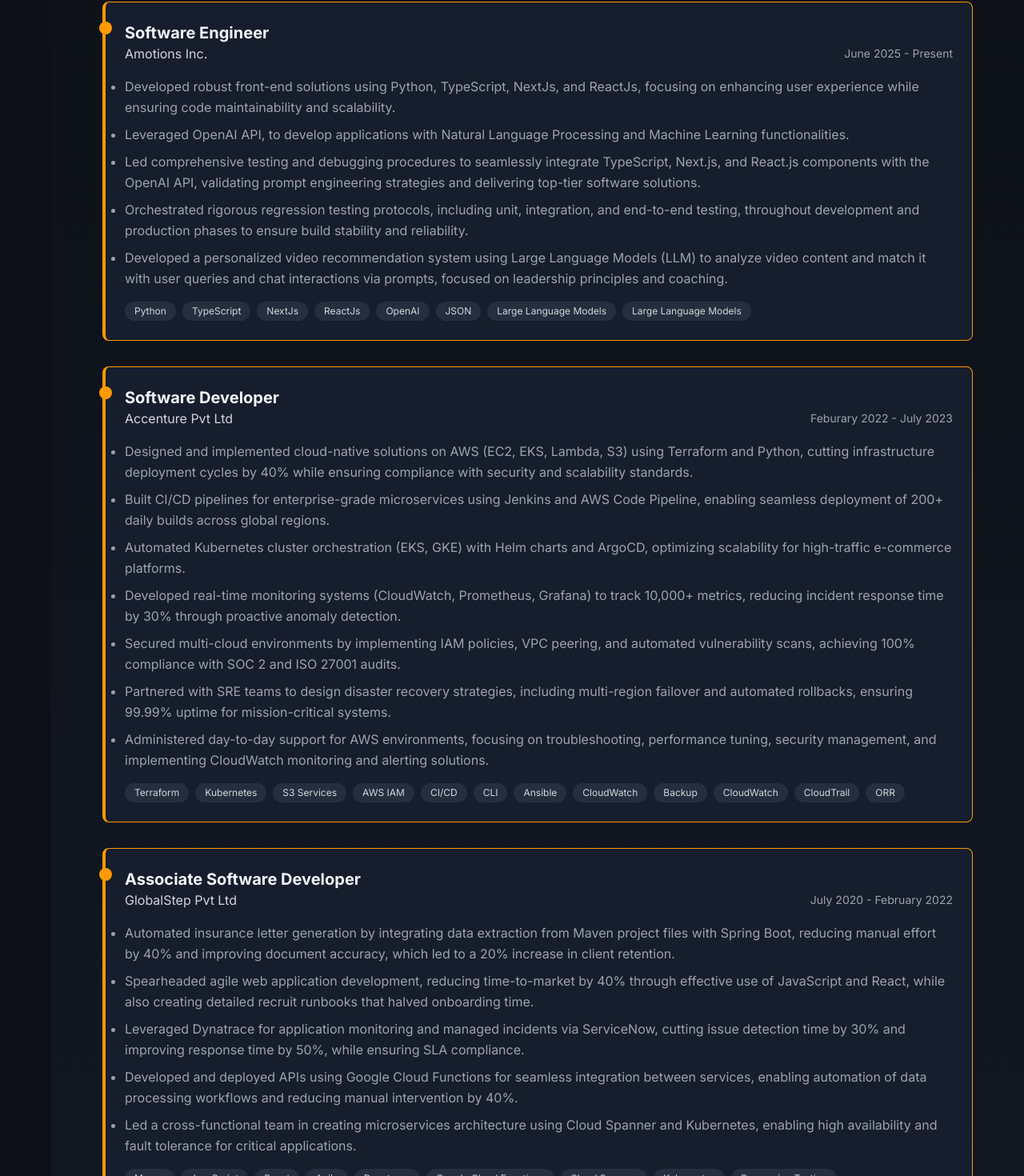
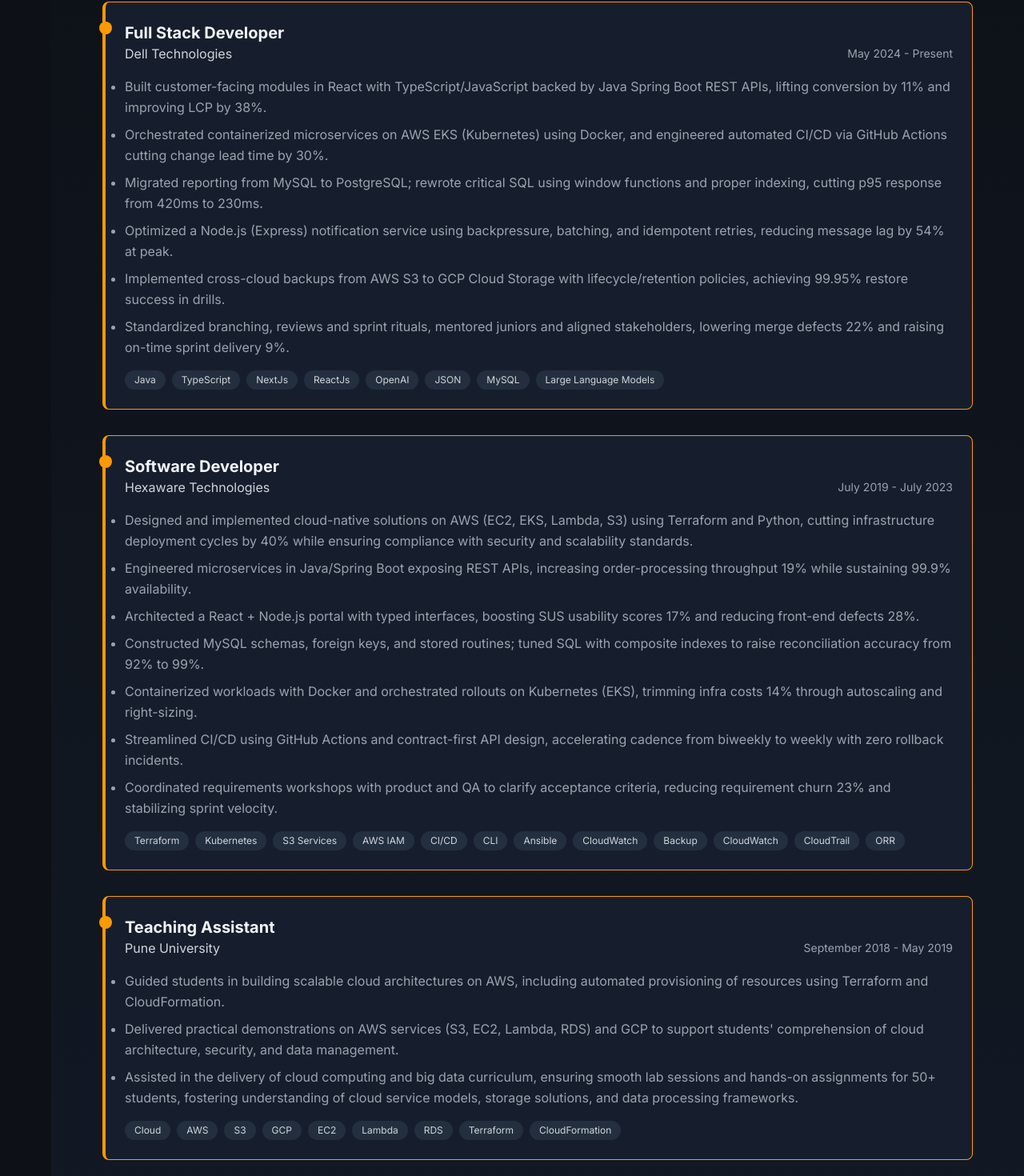
Before and after one commit to VishalPuri2808/MyPortfolio, a React (Vite) app: page / in a window 1280 px wide. Shown: the part 2824-4294 px from the top of the page at 80% size. Built offline with nearby package versions, Linux system fonts and the light colour scheme.

Commit message:
Updated experience

```diff
--- a/src/components/Experience.tsx
+++ b/src/components/Experience.tsx
@@ -25,40 +25,41 @@ const Experience: React.FC = () => {
   const experiences: ExperienceItem[] = [
     {
       id: 1,
-      title: "Software Engineer",
-      company: "Amotions Inc.",
-      period: "June 2025 - Present",
+      title: "Full Stack Developer",
+      company: "Dell Technologies",
+      period: "May 2024 - Present",
       responsibilities: [
-        "Developed robust front-end solutions using Python, TypeScript, NextJs, and ReactJs, focusing on enhancing user experience while ensuring code maintainability and scalability.",
-"Leveraged OpenAI API, to develop applications with Natural Language Processing and Machine Learning functionalities.",
-"Led comprehensive testing and debugging procedures to seamlessly integrate TypeScript, Next.js, and React.js components with the OpenAI API, validating prompt engineering strategies and delivering top-tier software solutions.",
-"Orchestrated rigorous regression testing protocols, including unit, integration, and end-to-end testing, throughout development and production phases to ensure build stability and reliability.",
-"Developed a personalized video recommendation system using Large Language Models (LLM) to analyze video content and match it with user queries and chat interactions via prompts, focused on leadership principles and coaching.",
+        "Built customer-facing modules in React with TypeScript/JavaScript backed by Java Spring Boot REST APIs, lifting conversion by 11% and improving LCP by 38%.",
+        "Orchestrated containerized microservices on AWS EKS (Kubernetes) using Docker, and engineered automated CI/CD via GitHub Actions cutting change lead time by 30%.",
+        "Migrated reporting from MySQL to PostgreSQL; rewrote critical SQL using window functions and proper indexing, cutting p95 response from 420ms to 230ms.",
+        "Optimized a Node.js (Express) notification service using backpressure, batching, and idempotent retries, reducing message lag by 54% at peak.",
+        "Implemented cross-cloud backups from AWS S3 to GCP Cloud Storage with lifecycle/retention policies, achieving 99.95% restore success in drills.",
+        "Standardized branching, reviews and sprint rituals, mentored juniors and aligned stakeholders, lowering merge defects 22% and raising on-time sprint delivery 9%."
 ],
       technologies: [
-        "Python",
+        "Java",
         "TypeScript",
         "NextJs",
         "ReactJs",
         "OpenAI ",
         "JSON",
-        "Large Language Models",
+        "MySQL",
         "Large Language Models"]
     },
     {
       id: 1,
       title: "Software Developer",
-      company: "Accenture Pvt Ltd",
-      period: "Feburary 2022 - July 2023",
+      company: "Hexaware Technologies",
+      period: "July 2019 - July 2023",
       responsibilities: [
         "Designed and implemented cloud-native solutions on AWS (EC2, EKS, Lambda, S3) using Terraform and Python, cutting infrastructure deployment cycles by 40% while ensuring compliance with security and scalability standards.",
-        "Built CI/CD pipelines for enterprise-grade microservices using Jenkins and AWS Code Pipeline, enabling seamless deployment of 200+ daily builds across global regions.",
-"Automated Kubernetes cluster orchestration (EKS, GKE) with Helm charts and ArgoCD, optimizing scalability for high-traffic e-commerce platforms.",
-"Developed real-time monitoring systems (CloudWatch, Prometheus, Grafana) to track 10,000+ metrics, reducing incident response time by 30% through proactive anomaly detection.",
-"Secured multi-cloud environments by implementing IAM policies, VPC peering, and automated vulnerability scans, achieving 100% compliance with SOC 2 and ISO 27001 audits.",
-"Partnered with SRE teams to design disaster recovery strategies, including multi-region failover and automated rollbacks, ensuring 99.99% uptime for mission-critical systems.",
-"Administered day-to-day support for AWS environments, focusing on troubleshooting, performance tuning, security management, and implementing CloudWatch monitoring and alerting solutions."
-],
+        "Engineered microservices in Java/Spring Boot exposing REST APIs, increasing order-processing throughput 19% while sustaining 99.9% availability.",
+        "Architected a React + Node.js portal with typed interfaces, boosting SUS usability scores 17% and reducing front-end defects 28%.",
+        "Constructed MySQL schemas, foreign keys, and stored routines; tuned SQL with composite indexes to raise reconciliation accuracy from 92% to 99%.",
+        "Containerized workloads with Docker and orchestrated rollouts on Kubernetes (EKS), trimming infra costs 14% through autoscaling and right-sizing.",
+        "Streamlined CI/CD using GitHub Actions and contract-first API design, accelerating cadence from biweekly to weekly with zero rollback incidents.",
+        "Coordinated requirements workshops with product and QA to clarify acceptance criteria, reducing requirement churn 23% and stabilizing sprint velocity."
+  ],
       technologies: [
         "Terraform",
         "Kubernetes",
@@ -75,23 +76,9 @@ const Experience: React.FC = () => {
     },
     {
       id: 2,
-      title: "Associate Software Developer",
-      company: "GlobalStep Pvt Ltd",
-      period: "July 2020 - February 2022",
-      responsibilities: [
-        "Automated insurance letter generation by integrating data extraction from Maven project files with Spring Boot, reducing manual effort by 40% and improving document accuracy, which led to a 20% increase in client retention.",
-"Spearheaded agile web application development, reducing time-to-market by 40% through effective use of JavaScript and React, while also creating detailed recruit runbooks that halved onboarding time.",
-"Leveraged Dynatrace for application monitoring and managed incidents via ServiceNow, cutting issue detection time by 30% and improving response time by 50%, while ensuring SLA compliance.",
-"Developed and deployed APIs using Google Cloud Functions for seamless integration between services, enabling automation of data processing workflows and reducing manual intervention by 40%.",
-"Led a cross-functional team in creating microservices architecture using Cloud Spanner and Kubernetes, enabling high availability and fault tolerance for critical applications."
-],
-      technologies: ["Maven", "JavaScript", "React", "Agile", "Dynatrace","Google Cloud Functions", "Cloud Spanner", "Kubernetes", "Regression Testing"]
-    },
-    {
-      id: 3,
       title: "Teaching Assistant",
       company: "Pune University",
-      period: "September 2019 - May 2020",
+      period: "September 2018 - May 2019",
       responsibilities: [
         "Guided students in building scalable cloud architectures on AWS, including automated provisioning of resources using Terraform and CloudFormation.",
         "Delivered practical demonstrations on AWS services (S3, EC2, Lambda, RDS) and GCP to support students' comprehension of cloud architecture, security, and data management.",
```
